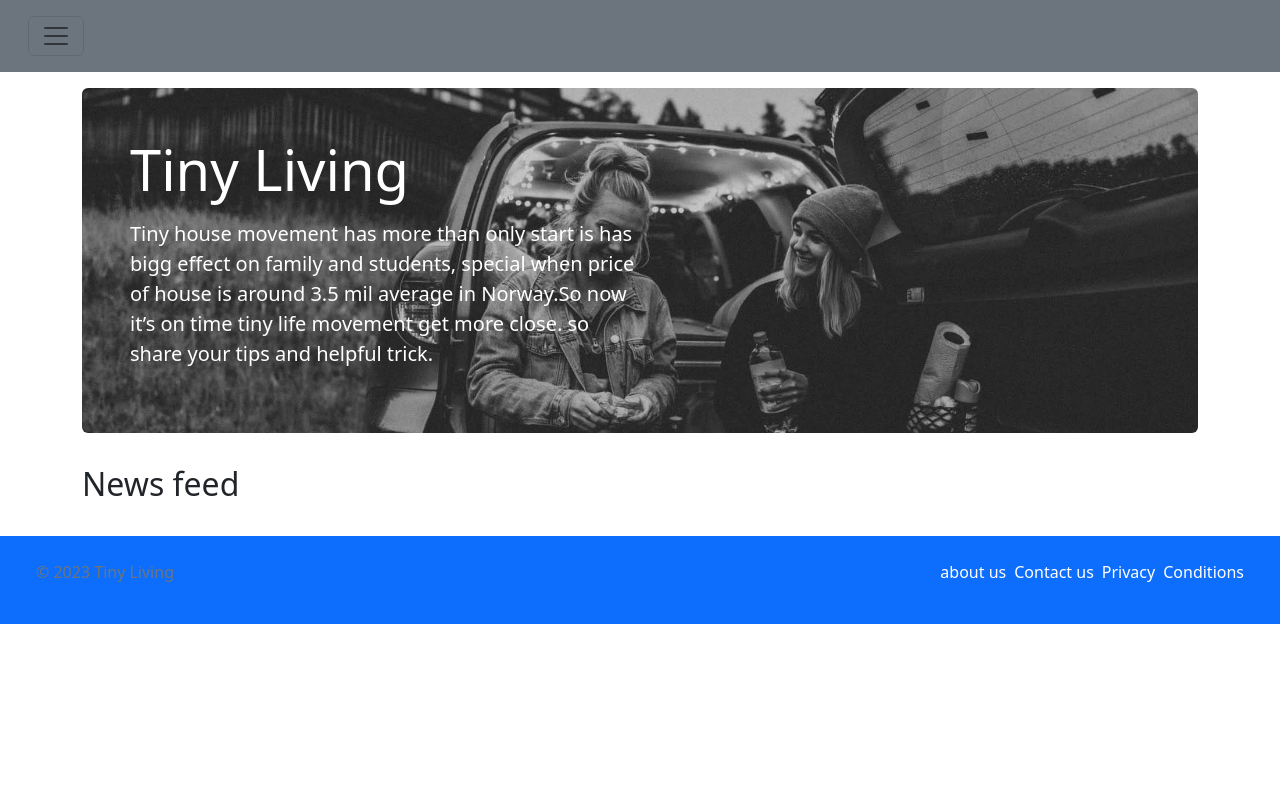
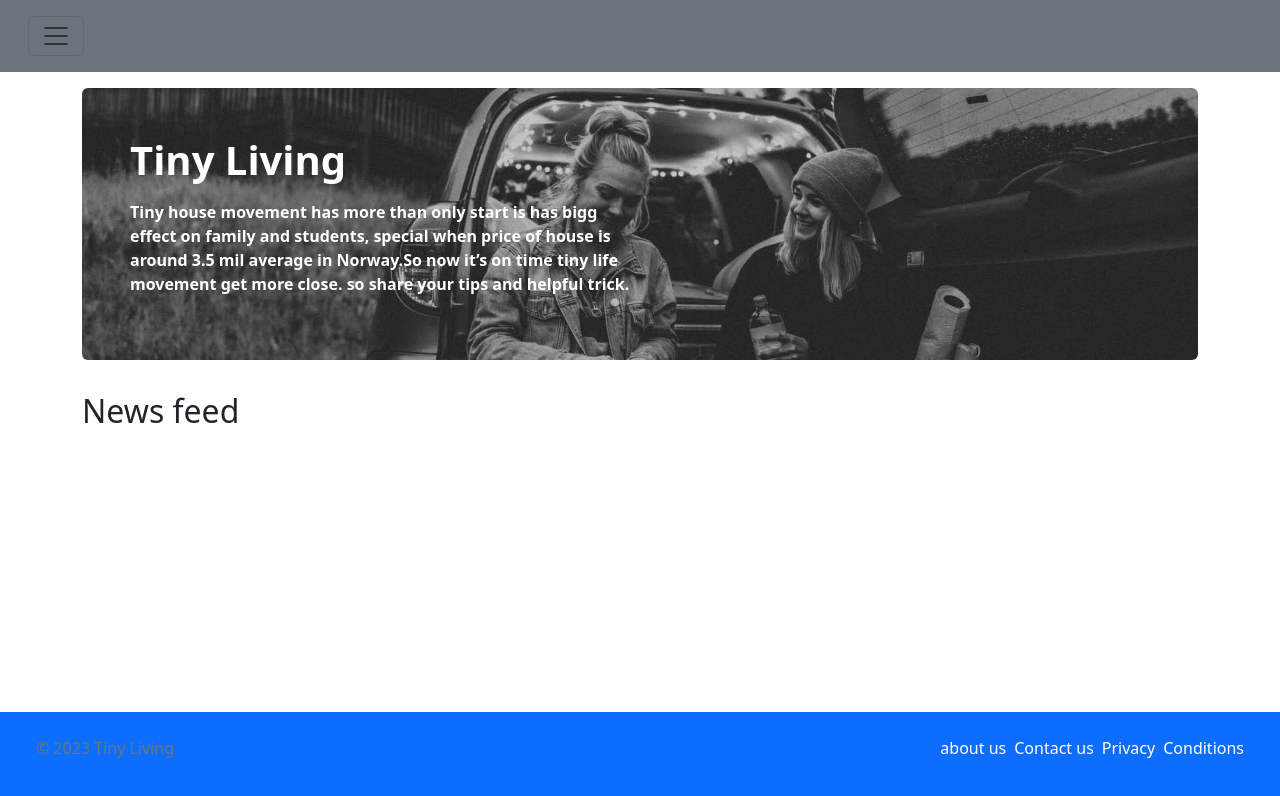
Before and after one commit to nexnic/Tiny-Living, a website: page home.html in a window 1280 px wide. Drawn offline with nearby package versions, Linux system fonts and the light colour scheme; files that its build step writes are made by us from their sources.

Commit message:
edit p class

```diff
--- a/home.html
+++ b/home.html
@@ -50,8 +50,8 @@
     <main class="container">
             <div class="p-4 p-md-5 rounded text-bg-dark bg-image" style="background-image: url(./assets/images/tl_02.jpg); background-size: cover; background-position: center;">
                 <div class="col-md-6 px-0">
-                    <h1 class="display-4">Tiny Living</h1>
-                    <p class="lead my-3">
+                    <h1 class="fw-bolder">Tiny Living</h1>
+                    <p class="fw-semibold my-3">
                         Tiny house movement has more than only start is has bigg effect on family and students, special when price of house is around 3.5 mil average in Norway.So now it’s on time tiny life movement get more close. so share your tips and helpful trick.
                     </p>
                 </div>
@@ -68,7 +68,7 @@
             </div>
 
     </main>
-    <footer class="navbar bg-primary p-4 mt-4">
+    <footer class="navbar bg-primary p-4 mt-4 fixed-bottom">
       <div class="container-fluid">
         <p class="text-center text-muted">&copy; 2023 Tiny Living</p>
             <ul class="list-unstyled d-flex justify-content-center gap-2 ">
@@ -96,6 +96,8 @@
         <script src="./dist/script/data.js"></script>
       <!-- Base Script -->
         <script src="./dist/script/base.js"></script>
+      <!-- Main Script -->
+        <script src="./dist/script/main.js"></script>
 
 </body>
 </html>
```
